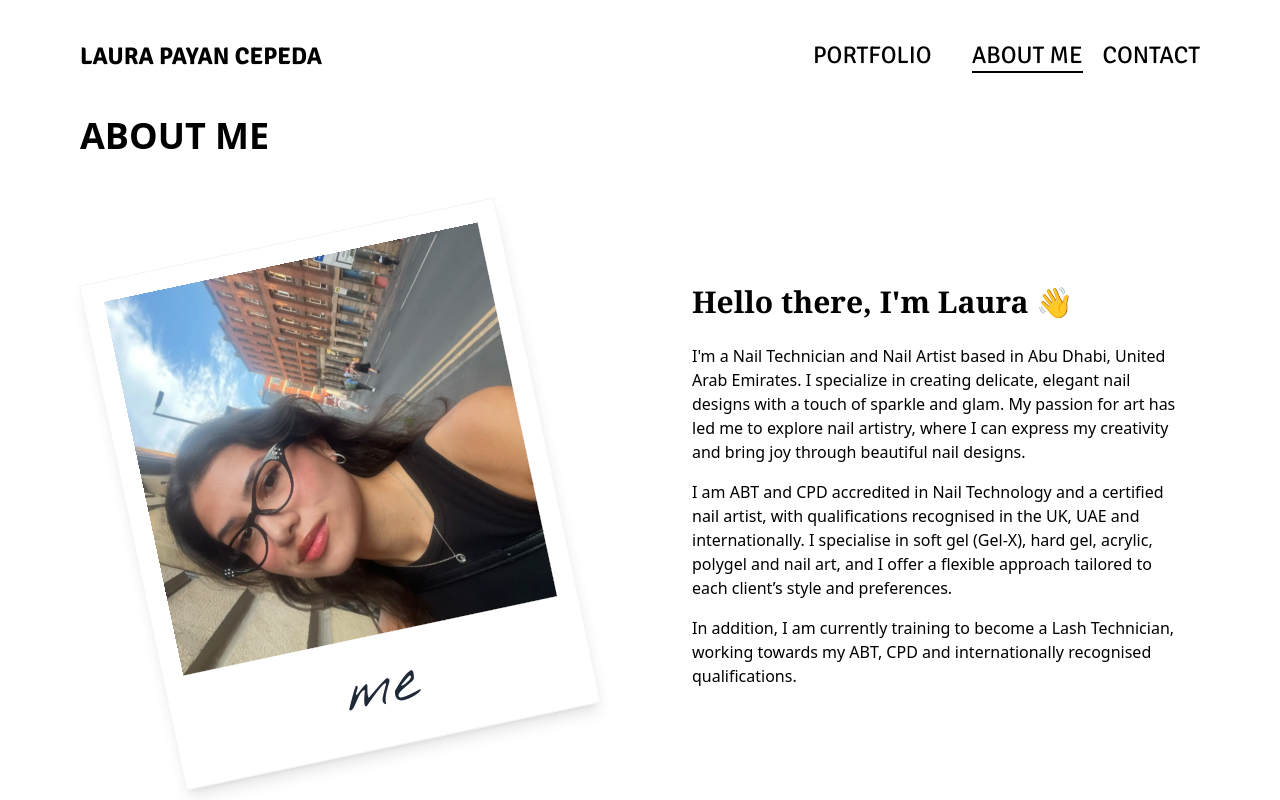
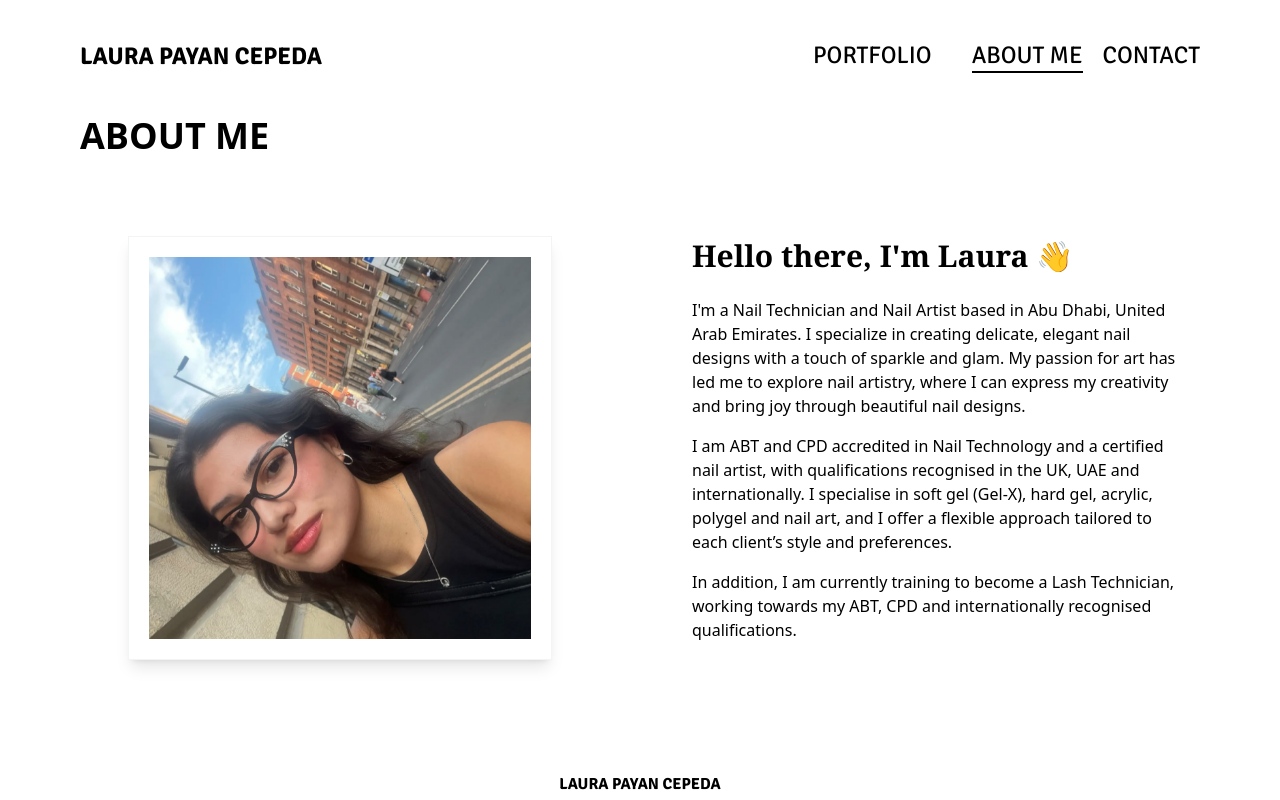
Before and after one commit to laurapayancepeda/beauty-portfolio, a website: page dist/about_me.html in a window 1280 px wide. Shown: the top 800 px of the page. Drawn offline with nearby package versions, Linux system fonts and the light colour scheme.

Commit message:
added styling

```diff
--- a/dist/about_me.html
+++ b/dist/about_me.html
@@ -93,18 +93,18 @@
   <!-- Content -->
   <div class="container mx-auto">
     <h1 class="text-4xl pt-10 pb-8"><b>ABOUT ME</b></h1>
+
     <div class="grid grid-cols-2 gap-14 md:gap-20">
       <div class="col-span-2 md:col-span-1">
-        <div
-          class="bg-white dark:bg-neutral-900 p-5 pb-28 m-6 md:m-12 shadow-lg border border-gray-100 dark:border-neutral-800 hover:rotate-0 transition duration-500 -rotate-6 relative">
-          <img src="./assets/Avatar.png" alt=""
-            class="smooth-edges flex flex-col w-full aspect-square object-cover h-auto" />
-          <div class="absolute bottom-0 left-0 right-0 text-center">
-            <p class="text-gray-800 dark:text-slate-200 pb-7 h-full text-6xl font-nothingyoucoulddo">me</p>
-          </div>
+        <div class="bg-white dark:bg-neutral-900 p-5 m-6 md:m-12 shadow-lg border border-gray-100 dark:border-neutral-800 relative">
+          <img
+            src="./assets/Avatar.png"
+            alt="me"
+            class="smooth-edges w-full aspect-square object-cover h-auto"
+          />
         </div>
+      </div>
 
-      </div>
       <section class="font-normal text-center text-base md:text-start mx-3 col-span-2 md:col-span-1 my-auto">
         <div class="block md:hidden">
           <p class="text-3xl font-serif font-bold mb-1">Hello there,</p>
```
